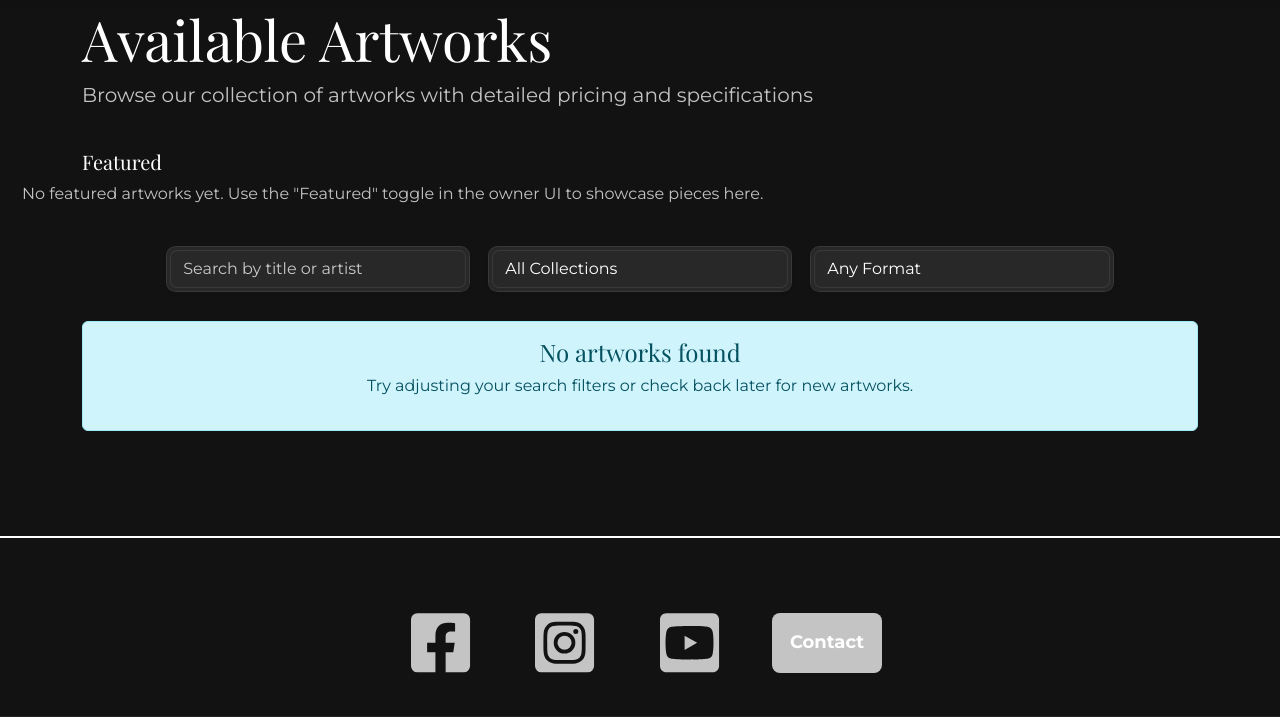
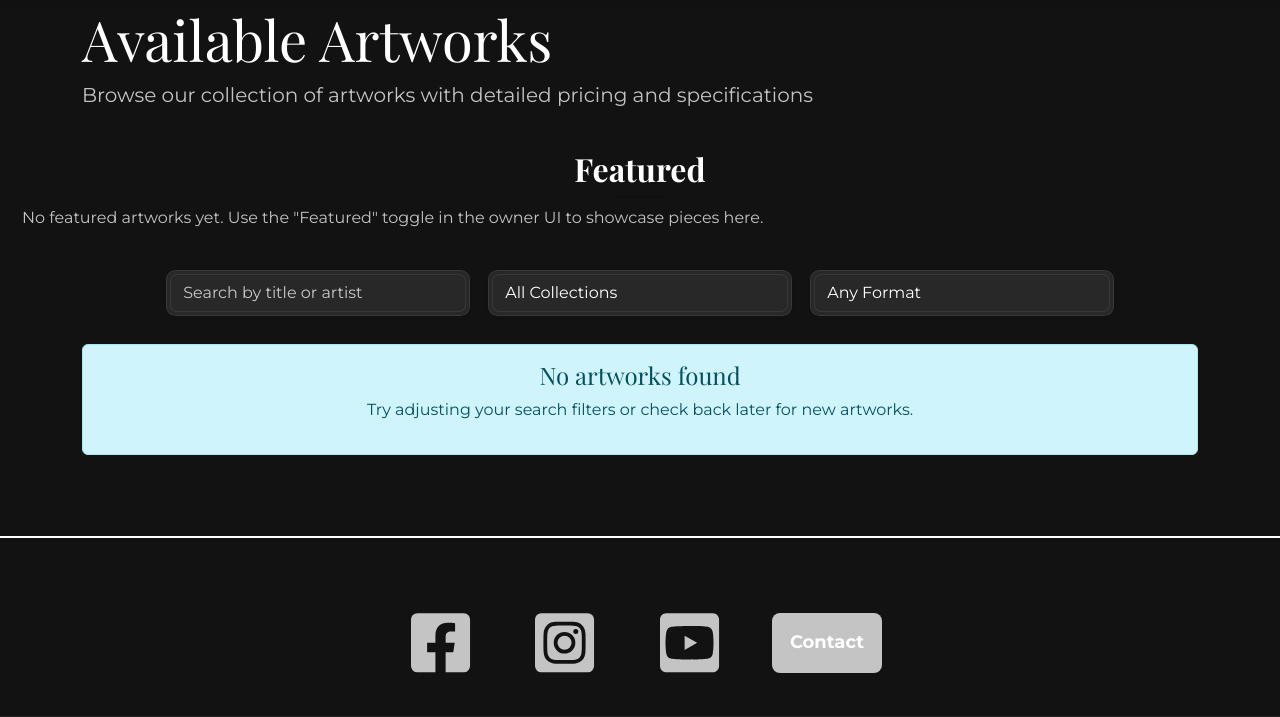
Before and after one commit to DylanAustin-TheDreamer/const-collection-full-stack-hackathon, a Django app: page /artworks/ in a window 1280 px wide. Shown: the part 83-800 px from the top of the page. Run offline with Django 4.2, Linux system fonts and the light colour scheme; data that the repository does not hold is empty; parts of the project's set-up code (start-up, migrations or seed data) failed here and were passed over.

Commit message:
Enhance artwork detail and list pages with featured badge and improved styling

```diff
--- a/templates/Vistor_pages/artwork_list.html
+++ b/templates/Vistor_pages/artwork_list.html
@@ -61,6 +61,26 @@
         border: 1px solid rgba(0,0,0,0.04);
         background-clip: padding-box;
       }
+      /* Featured heading styling */
+      /* Ensure the featured heading wins over global/utility rules by
+         targeting the h5 element specifically and increasing specificity. */
+      .featured-heading, h5.featured-heading {
+        text-align: center;
+        font-size: 2rem !important;
+        font-weight: 600;
+        margin-bottom: .75rem;
+        display: block;
+        position: relative;
+      }
+      .featured-heading::after {
+        content: '';
+        display: block;
+        width: 3.5rem;
+        height: 2px;
+        background: rgba(0,0,0,0.12);
+        margin: .45rem auto 0 auto;
+        border-radius: 2px;
+      }
       .filter-card .card-body { padding: .2rem; }
       .filter-card .card-title { font-size: .95rem; margin-bottom: .4rem; }
       /* Ensure inputs/selects visually match the card rounding. Use !important to override Bootstrap defaults if necessary. */
@@ -97,7 +117,7 @@
     <div class="row mb-4">
       <div class="col-12">
         <div class="mb-3">
-          <h5 class="mb-2">Featured</h5>
+          <h5 class="mb-2 featured-heading">Featured</h5>
           <div id="featured-carousel" class="featured-carousel position-relative">
             {% if featured_artworks %}
               <button type="button" class="carousel-control-prev btn btn-outline-secondary position-absolute" data-action="prev" aria-label="Previous">‹</button>
@@ -238,6 +258,12 @@
                     var newGrid = doc.getElementById('artworks-grid');
                     if(newGrid){
                       grid.innerHTML = newGrid.innerHTML;
+                      // Update results summary if present in returned fragment
+                      var newSummary = doc.getElementById('artworks-summary');
+                      if(newSummary){
+                        var oldSummary = document.getElementById('artworks-summary');
+                        if(oldSummary) oldSummary.innerHTML = newSummary.innerHTML;
+                      }
                       updateFiltersHeader();
                       return true;
                     }
@@ -247,6 +273,14 @@
                       var htmlParts = [];
                       cardNodes.forEach(function(n){ htmlParts.push(n.outerHTML); });
                       grid.innerHTML = htmlParts.join('\n');
+                      // If we couldn't find a full summary fragment, try to parse a textual count from the returned HTML
+                      try{
+                        var docSummary = doc.getElementById('artworks-summary');
+                        if(docSummary){
+                          var oldSummary2 = document.getElementById('artworks-summary');
+                          if(oldSummary2) oldSummary2.innerHTML = docSummary.innerHTML;
+                        }
+                      }catch(e){}
                       return true;
                     }
 
@@ -379,7 +413,7 @@
           <div class="visually-hidden">Loading artworks...</div>
         </span>
       </div>
-      <div id="artworks-grid" class="row">
+  <div id="artworks-grid" class="row justify-content-center">
       {% for artwork in artworks %}
         <!-- Individual Artwork Card -->
         <div class="col-md-4 col-lg-3 mb-4">
@@ -445,7 +479,7 @@
     {% if artworks %}
       <div class="row mt-4">
         <div class="col-12">
-          <p class="text-muted text-center">
+          <p id="artworks-summary" class="text-muted text-center">
             Showing {{ artworks|length }} artwork{{ artworks|length|pluralize }}
           </p>
         </div>
```
Also changed, not shown: templates/Vistor_pages/artwork_detail.html (+7 -20 lines).
